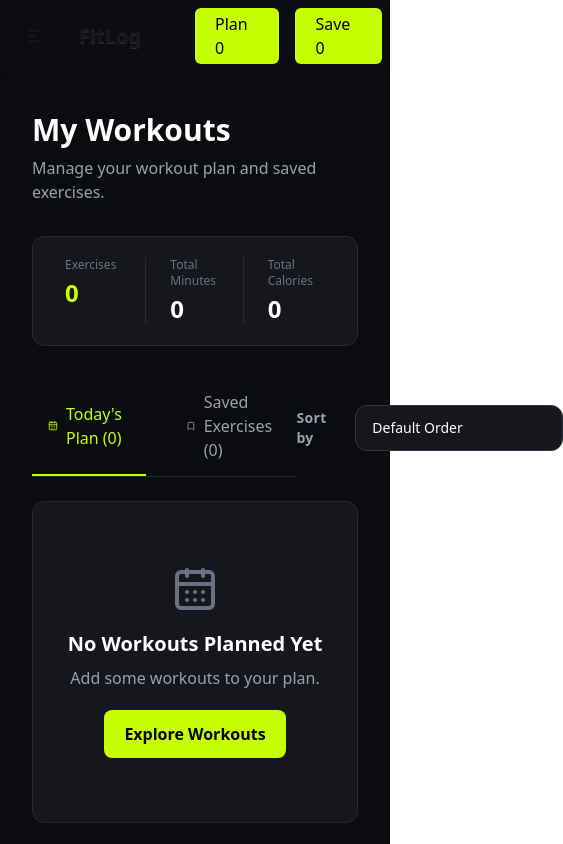
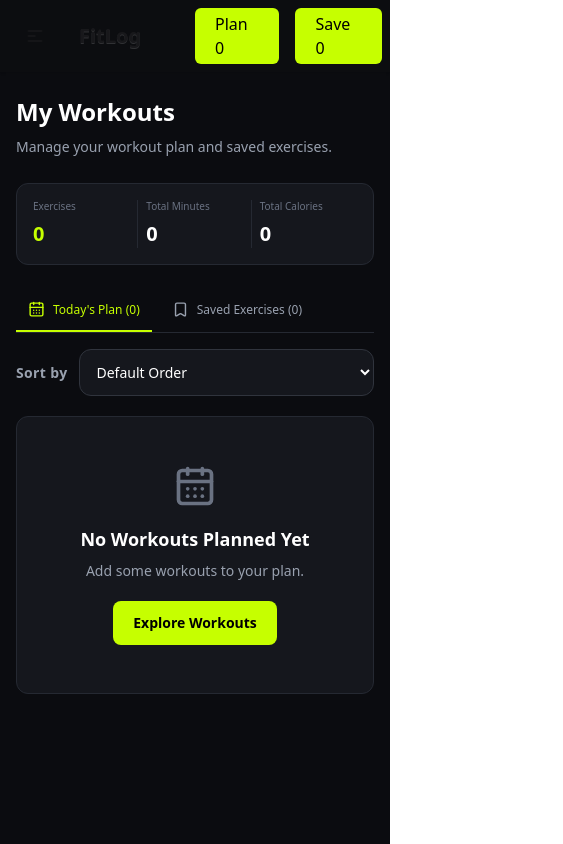
Before and after one commit to salmansync/FitLog, a Next.js app: page /my-plan in a window 390 px wide. Shown: the top 844 px of the page, 563 px wide, since content can reach past the window. Built offline with nearby package versions, Linux system fonts and the light colour scheme.

Commit message:
responsive done

```diff
--- a/src/app/my-plan/page.jsx
+++ b/src/app/my-plan/page.jsx
@@ -14,9 +14,10 @@ const MyPlanePage = () => {
     const { plan, save } = useContext(workContextProvider);
 
     const [selectedIndex, setSelectedIndex] = useState(0);
+    const [sortBy, setSortBy] = useState("default");
 
     const currentWorks = selectedIndex === 0 ? plan : save;
-    const [sortBy, setSortBy] = useState("default");
+
     const sortedWorks = [...currentWorks].sort((a, b) => {
         if (sortBy === "rating-high") {
             return Number(b.rating || 0) - Number(a.rating || 0);
@@ -36,6 +37,7 @@ const MyPlanePage = () => {
 
         return 0;
     });
+
     const totalMinutes = currentWorks.reduce(
         (total, work) => total + Number(work.duration || 0),
         0
@@ -47,48 +49,48 @@ const MyPlanePage = () => {
     );
 
     return (
-        <div className="min-h-screen bg-[#0B0C10] px-8 py-10 text-white">
+        <div className="min-h-screen bg-[#0B0C10] px-4 py-6 text-white sm:px-6 sm:py-8 lg:px-8 lg:py-10">
 
             {/* Page Heading */}
-            <div className="mb-8">
-                <h1 className="text-3xl font-bold">
+            <div className="mb-6 sm:mb-8">
+                <h1 className="text-2xl font-bold sm:text-3xl">
                     My Workouts
                 </h1>
 
-                <p className="mt-2 text-gray-400">
+                <p className="mt-2 text-sm leading-relaxed text-gray-400 sm:text-base">
                     Manage your workout plan and saved exercises.
                 </p>
             </div>
 
             {/* Stats Card */}
-            <div className="mb-8 grid grid-cols-3 rounded-xl border border-[#252932] bg-[#15171D] px-4 py-5">
+            <div className="mb-6 grid grid-cols-3 divide-x divide-[#252932] rounded-xl border border-[#252932] bg-[#15171D] px-2 py-4 sm:mb-8 sm:px-4 sm:py-5">
 
-                <div className="border-r border-[#252932] px-4">
-                    <p className="text-xs text-gray-500">
+                <div className="min-w-0 px-2 sm:px-4">
+                    <p className="text-[10px] leading-tight text-gray-500 sm:text-xs">
                         Exercises
                     </p>
 
-                    <h3 className="mt-1 text-2xl font-extrabold text-[#C6FF00]">
+                    <h3 className="mt-2 break-words text-xl font-extrabold text-[#C6FF00] sm:text-2xl">
                         {currentWorks.length}
                     </h3>
                 </div>
 
-                <div className="border-r border-[#252932] px-6">
-                    <p className="text-xs text-gray-500">
+                <div className="min-w-0 px-2 sm:px-6">
+                    <p className="text-[10px] leading-tight text-gray-500 sm:text-xs">
                         Total Minutes
                     </p>
 
-                    <h3 className="mt-1 text-2xl font-extrabold">
+                    <h3 className="mt-2 break-words text-xl font-extrabold sm:text-2xl">
                         {totalMinutes}
                     </h3>
                 </div>
 
-                <div className="px-6">
-                    <p className="text-xs text-gray-500">
+                <div className="min-w-0 px-2 sm:px-6">
+                    <p className="text-[10px] leading-tight text-gray-500 sm:text-xs">
                         Total Calories
                     </p>
 
-                    <h3 className="mt-1 text-2xl font-extrabold">
+                    <h3 className="mt-2 break-words text-xl font-extrabold sm:text-2xl">
                         {totalCalories}
                     </h3>
                 </div>
@@ -100,32 +102,34 @@ const MyPlanePage = () => {
                 selectedIndex={selectedIndex}
                 onSelect={(index) => setSelectedIndex(index)}
             >
-                <div className="flex items-center justify-between">
-                    <TabList className="mb-6 flex gap-6 border-b border-[#252932]">
+                {/* Tabs and Sort */}
+                <div className="mb-5 flex flex-col gap-4 lg:flex-row lg:items-center lg:justify-between">
+
+                    <TabList className="mb-0 flex w-full gap-2 overflow-x-auto border-b border-[#252932] sm:gap-4">
 
                         <Tab
-                            className="flex cursor-pointer items-center gap-2 border-b-2 border-transparent px-4 py-3 text-gray-400 outline-none"
+                            className="flex shrink-0 cursor-pointer items-center gap-2 border-b-2 border-transparent px-3 py-3 text-xs text-gray-400 outline-none sm:px-4 sm:text-sm"
                             selectedClassName="!border-[#C6FF00] !text-[#C6FF00]"
                         >
-                            <CalendarDays size={18} />
-                            Today's Plan ({plan.length})
+                            <CalendarDays size={17} />
+                            <span>Today's Plan ({plan.length})</span>
                         </Tab>
 
                         <Tab
-                            className="flex cursor-pointer items-center gap-2 border-b-2 border-transparent px-4 py-3 text-gray-400 outline-none"
+                            className="flex shrink-0 cursor-pointer items-center gap-2 border-b-2 border-transparent px-3 py-3 text-xs text-gray-400 outline-none sm:px-4 sm:text-sm"
                             selectedClassName="!border-[#C6FF00] !text-[#C6FF00]"
                         >
-                            <Bookmark size={18} />
-                            Saved Exercises ({save.length})
+                            <Bookmark size={17} />
+                            <span>Saved Exercises ({save.length})</span>
                         </Tab>
 
                     </TabList>
 
-                    <div className="mb-6 flex items-center gap-3">
-                        <div className="flex items-center gap-3">
+                    {/* Sorting */}
+                    <div className="flex w-full items-center gap-3 lg:w-auto lg:shrink-0">
                         <label
                             htmlFor="workout-sort"
-                                className="text-sm font-semibold tracking-wide text-gray-400"
+                            className="shrink-0 text-sm font-semibold tracking-wide text-gray-400"
                         >
                             Sort by
                         </label>
@@ -134,7 +138,7 @@ const MyPlanePage = () => {
                             id="workout-sort"
                             value={sortBy}
                             onChange={(e) => setSortBy(e.target.value)}
-                                className="w-56 cursor-pointer appearance-none rounded-xl border border-[#30343D] bg-[#15171D] px-4 py-3 text-sm font-medium text-white outline-none transition-all duration-300 hover:border-[#C6FF00]/60 focus:border-[#C6FF00] focus:ring-2 focus:ring-[#C6FF00]/20"
+                            className="min-w-0 flex-1 cursor-pointer rounded-xl border border-[#30343D] bg-[#15171D] px-3 py-3 text-sm font-medium text-white outline-none transition-all duration-300 hover:border-[#C6FF00]/60 focus:border-[#C6FF00] focus:ring-2 focus:ring-[#C6FF00]/20 sm:px-4 lg:w-56 lg:flex-none"
                         >
                             <option value="default">Default Order</option>
                             <option value="rating-high">⭐ Rating: High to Low</option>
@@ -143,30 +147,31 @@ const MyPlanePage = () => {
                             <option value="duration-long">Duration: Long to Short</option>
                         </select>
                     </div>
-                    </div>
+
                 </div>
 
+                {/* Today's Plan */}
                 <TabPanel>
 
                     {plan.length === 0 ? (
-                        <div className="flex flex-col items-center justify-center rounded-xl border border-[#252932] bg-[#15171D] py-16">
+                        <div className="flex flex-col items-center justify-center rounded-xl border border-[#252932] bg-[#15171D] px-4 py-12 text-center sm:py-16">
 
                             <CalendarDays
-                                size={48}
-                                className="mb-4 text-gray-500"
+                                size={44}
+                                className="mb-4 text-gray-500 sm:h-12 sm:w-12"
                             />
 
-                            <h2 className="text-xl font-bold">
+                            <h2 className="text-lg font-bold sm:text-xl">
                                 No Workouts Planned Yet
                             </h2>
 
-                            <p className="mt-2 text-gray-400">
+                            <p className="mt-2 text-sm text-gray-400 sm:text-base">
                                 Add some workouts to your plan.
                             </p>
 
                             <Link
                                 href="/"
-                                className="mt-5 rounded-lg bg-[#C6FF00] px-5 py-3 font-semibold text-black transition hover:bg-[#b2e600]"
+                                className="mt-5 rounded-lg bg-[#C6FF00] px-5 py-3 text-sm font-semibold text-black transition hover:bg-[#b2e600] sm:text-base"
                             >
                                 Explore Workouts
                             </Link>
@@ -189,24 +194,24 @@ const MyPlanePage = () => {
                 <TabPanel>
 
                     {save.length === 0 ? (
-                        <div className="flex flex-col items-center justify-center rounded-xl border border-[#252932] bg-[#15171D] py-16">
+                        <div className="flex flex-col items-center justify-center rounded-xl border border-[#252932] bg-[#15171D] px-4 py-12 text-center sm:py-16">
 
                             <Bookmark
-                                size={48}
-                                className="mb-4 text-gray-500"
+                                size={44}
+                                className="mb-4 text-gray-500 sm:h-12 sm:w-12"
                             />
 
-                            <h2 className="text-xl font-bold">
+                            <h2 className="text-lg font-bold sm:text-xl">
                                 No Saved Exercises Yet
                             </h2>
 
-                            <p className="mt-2 text-gray-400">
+                            <p className="mt-2 text-sm text-gray-400 sm:text-base">
                                 Save workouts to find them here later.
                             </p>
 
                             <Link
                                 href="/"
-                                className="mt-5 rounded-lg bg-[#C6FF00] px-5 py-3 font-semibold text-black transition hover:bg-[#b2e600]"
+                                className="mt-5 rounded-lg bg-[#C6FF00] px-5 py-3 text-sm font-semibold text-black transition hover:bg-[#b2e600] sm:text-base"
                             >
                                 Explore Workouts
                             </Link>
```
Also changed, not shown: src/components/Banner.jsx (+30 -13 lines), src/components/WorkCard.jsx (+22 -14 lines), src/components/Workouts.jsx (+35 -22 lines). Lines whose indentation alone changed are shown as unchanged.
